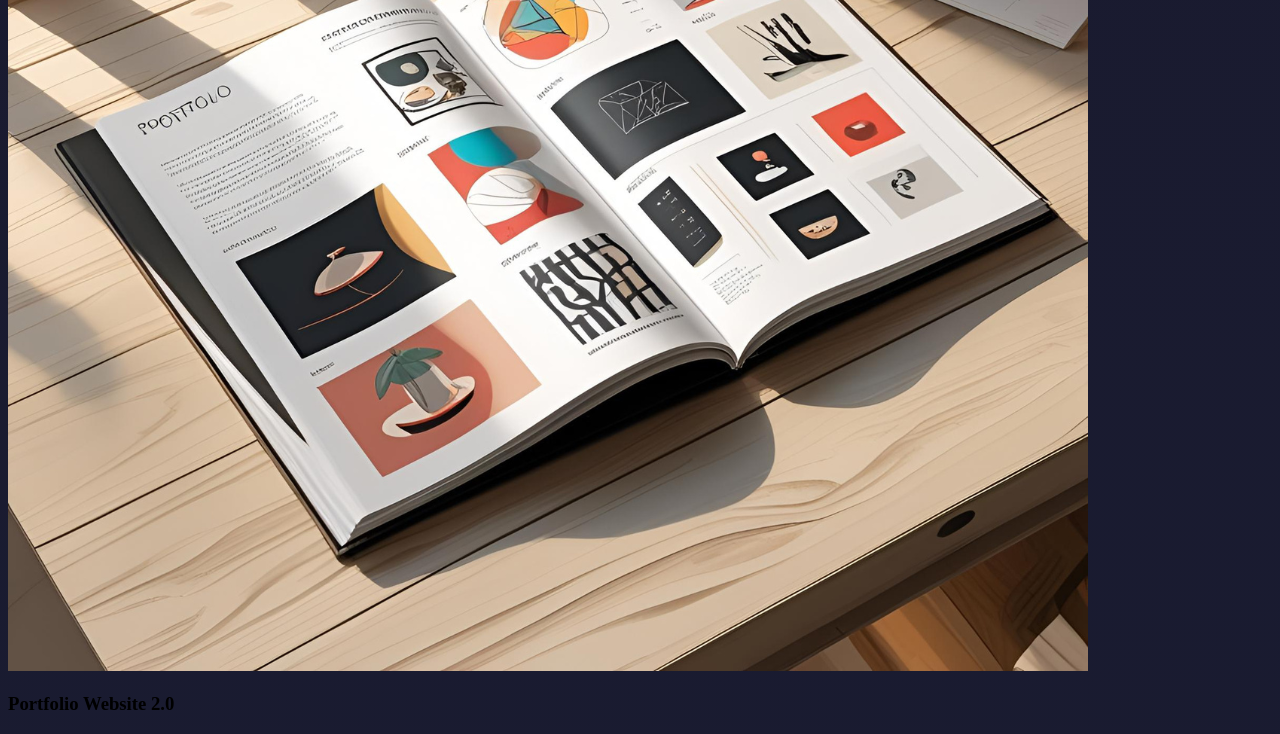
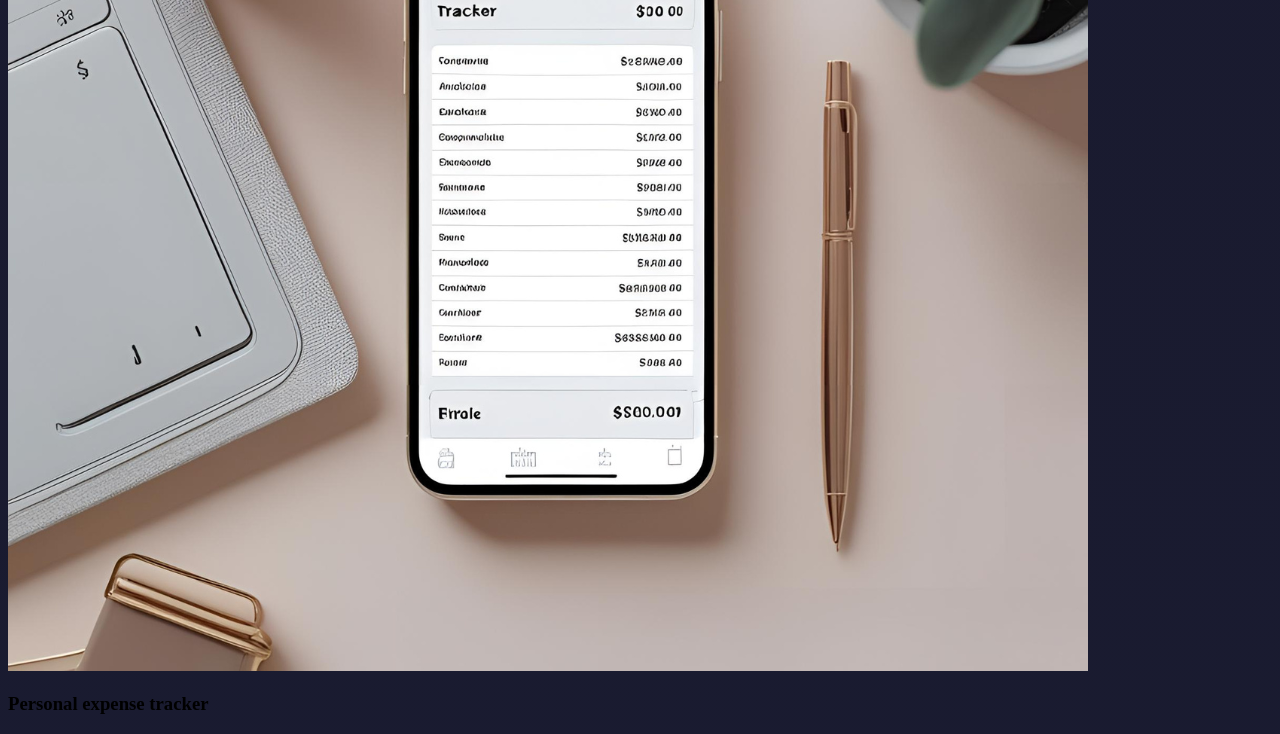
Before and after one commit to Joseph89155/portfolio-site, a React (Create React App) app: page /projects in a window 1280 px wide. Shown: the part 1920-2654 px from the top of the page. Built offline with nearby package versions, Linux system fonts and the light colour scheme.

Commit message:
Todays updates

```diff
--- a/src/data/experienceData.js
+++ b/src/data/experienceData.js
@@ -14,13 +14,13 @@ export const experienceData = [
   {
     title: "Data Scientist, Analytics & Infosec Student",
     company: "KCA University.",
-      year: "2022 - 2024",
+    year: "2022 - 2025",
     description: "collecting, analyzing, and interpreting complex data to extract insights and make informed decisions.",
   },
   {
     title: "Bachelor’s in Information Security and Forensics",
     company: "KCA University",
-      year: "2022 - 2024",
+    year: "2022 - 2025",
     description: "Graduated with a focus on Information Security, software development and data structures.",
   },
   {
--- a/src/pages/Projects.jsx
+++ b/src/pages/Projects.jsx
@@ -5,9 +5,11 @@ import { FaTimes } from "react-icons/fa";
 import { BsSearch } from "react-icons/bs";
 
 import portfolioImg from "../assets/portfolio.jpg";
+import expenseImg from "../assets/expense.jpg"
 import portfolioImg2 from "../assets/portfolio2.jpg";
 import employweImg from "../assets/employwe.jpg";
 import inventoryImg from "../assets/inventory.jpg";
+import cafeImg from "../assets/cafe.jpg"
 import salesImg from "../assets/sales.jpg";
 import PowerBIImg from "../assets/powerbi.jpg";
 import TableauImg from "../assets/tableau.jpg";
@@ -35,6 +37,16 @@ const projects = [
   },
   {
     id: 2,
+    title: "Personal expense tracker ",
+    category: "Web Dev",
+    description:
+      "The Personal Expense Tracker is a web application designed to help individuals manage their financial transactions efficiently. This application allows users to create, view, and manage their transactions in one central place. Additionally, users can visualize their spending and income trends through intuitive charts, providing a comprehensive overview of their financial habits.",
+    techStack: ["Python", "HTML", "CSS"],
+    image: expenseImg,
+    link: "https://github.com/Joseph89155/Personal-Expense-Tracker",
+  },
+  {
+    id: 3,
     title: "Portfolio Website 2.0",
     category: "Web Dev",
     description:
@@ -44,7 +56,7 @@ const projects = [
     link: "https://github.com/Joseph89155/Portfolio-2.0",
   },
   {
-    id: 3,
+    id: 4,
     title: "Employ We",
     category: "Web Dev",
     description:
@@ -54,7 +66,7 @@ const projects = [
     link: "https://github.com/Joseph89155/EmployWe",
   },
   {
-    id: 4,
+    id: 5,
     title: "Inventory System",
     category: "Web Dev",
     description:
@@ -64,7 +76,17 @@ const projects = [
     link: "https://github.com/Joseph89155/inventory-system",
   },
   {
-    id: 5,
+    id: 6,
+    title: "Cafeteria Management System",
+    category: "Web Dev",
+    description:
+      "This is a simple Cafeteria Management System implemented in C. The system allows users to manage a menu of food items, place orders, and perform administrative tasks such as adding, editing, and deleting food items. The system also includes features to display order summaries, manage a stack of orders for each table, and process orders from a queue.",
+    techStack: ["C"],
+    image: cafeImg,
+    link: "https://github.com/Joseph89155/Cafeteria-System-C",
+  },
+  {
+    id: 7,
     title: "Bike Sales Excel Dashboard",
     category: "Data Analysis",
     description:
@@ -74,7 +96,7 @@ const projects = [
     link: "https://github.com/Joseph89155/Bike-Sales-Excel-Dashboard",
   },
   {
-    id: 6,
+    id: 8,
     title: "Data Professional Survey Power BI Dashboard",
     category: "Data Analysis",
     description:
@@ -84,7 +106,7 @@ const projects = [
     link: "https://github.com/Joseph89155/Data-Professional-Survey-Power-BI-Analysis-Project",
   },
   {
-    id: 7,
+    id: 9,
     title: "Airbnb Tableau Dashboard",
     category: "Data Analysis",
     description:
@@ -94,7 +116,7 @@ const projects = [
     link: "https://github.com/Joseph89155/Airbnb-Tableau-Data-Analysis-Project",
   },
   {
-    id: 8,
+    id: 10,
     title: "Layoffs MySQL Data Cleaning",
     category: "Data Analysis",
     description:
@@ -104,7 +126,7 @@ const projects = [
     link: "https://github.com/Joseph89155/Layoffs-Data-Cleaning-Project-MySQL-",
   },
   {
-    id: 9,
+    id: 11,
     title: "Health Analytics Full Project (SQL, BI, Excel)",
     category: "Data Analysis",
     description:
@@ -114,7 +136,7 @@ const projects = [
     link: "https://github.com/Joseph89155/Health-Analytics-Project-SQL-BI-Excel-",
   },
     {
-    id: 10,
+    id: 12,
     title: "Titanic Survival EDA Project",
     category: "Data Analysis",
     description:
@@ -124,7 +146,7 @@ const projects = [
     link: "https://github.com/Joseph89155/exploratory-data-analysis-titanic",
   },
   {
-    id: 11,
+    id: 13,
     title: "Credit Card Fraud Detection",
     category: "Data Science",
     description:
@@ -134,7 +156,7 @@ const projects = [
     link: "https://github.com/Joseph89155/Credit-Card-Fraud-Detection-using-Scikit-Learn-and-Snap-ML",
   },
     {
-    id: 12,
+    id: 14,
     title: "Covid-19 Forecasting and Geo Visualization",
     category: "Data Science",
     description:
@@ -144,7 +166,7 @@ const projects = [
     link: "https://github.com/Joseph89155/COVID-19-Forecasting-and-Geo-Visualization",
   },
   {
-    id: 13,
+    id: 15,
     title: "Loan Approval & Financial Risk Analysis",
     category: "Data Science",
     description:
@@ -154,7 +176,7 @@ const projects = [
     link: "https://github.com/Joseph89155/Loan-Approval-Financial-Risk-Analysis-Python",
   },
   {
-    id: 14,
+    id: 16,
     title: "Hockey Web Scraper",
     category: "Data Science",
     description:
@@ -164,7 +186,7 @@ const projects = [
     link: "https://github.com/Joseph89155/hockey-webscraper",
   },
     {
-    id: 15,
+    id: 17,
     title: "Netflix Data Wrangling",
     category: "Data Science",
     description:
@@ -174,7 +196,7 @@ const projects = [
     link: "https://github.com/Joseph89155/Netflix-Data-Wrangling",
   },
   {
-    id: 16,
+    id: 18,
     title: "Air Quality Index (AQI) Analysis",
     category: "Data Science",
     description:
```
Also changed, not shown: src/assets/cafe.jpg (added), src/assets/expense.jpg (added). Lines whose indentation alone changed are shown as unchanged.
